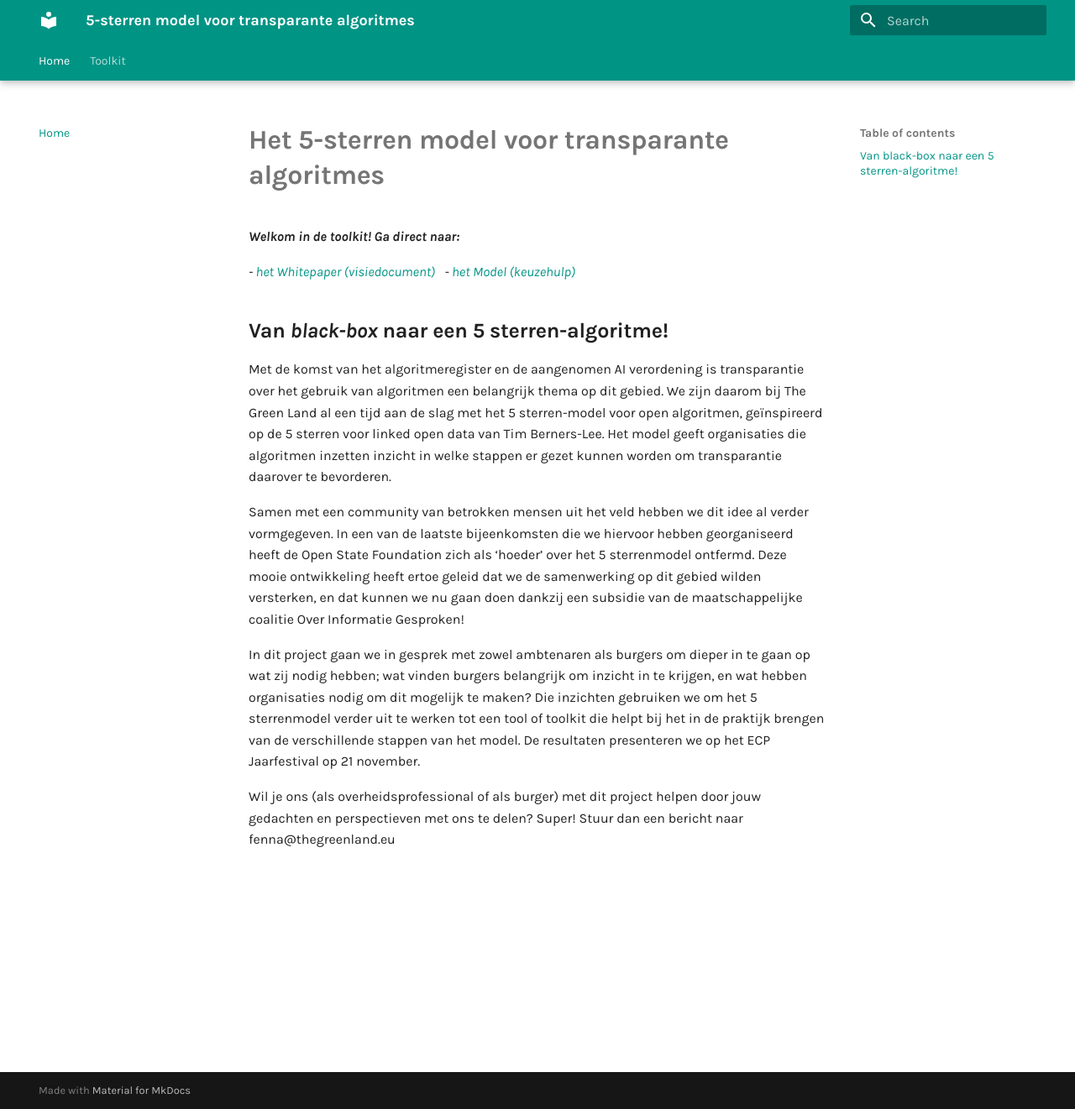
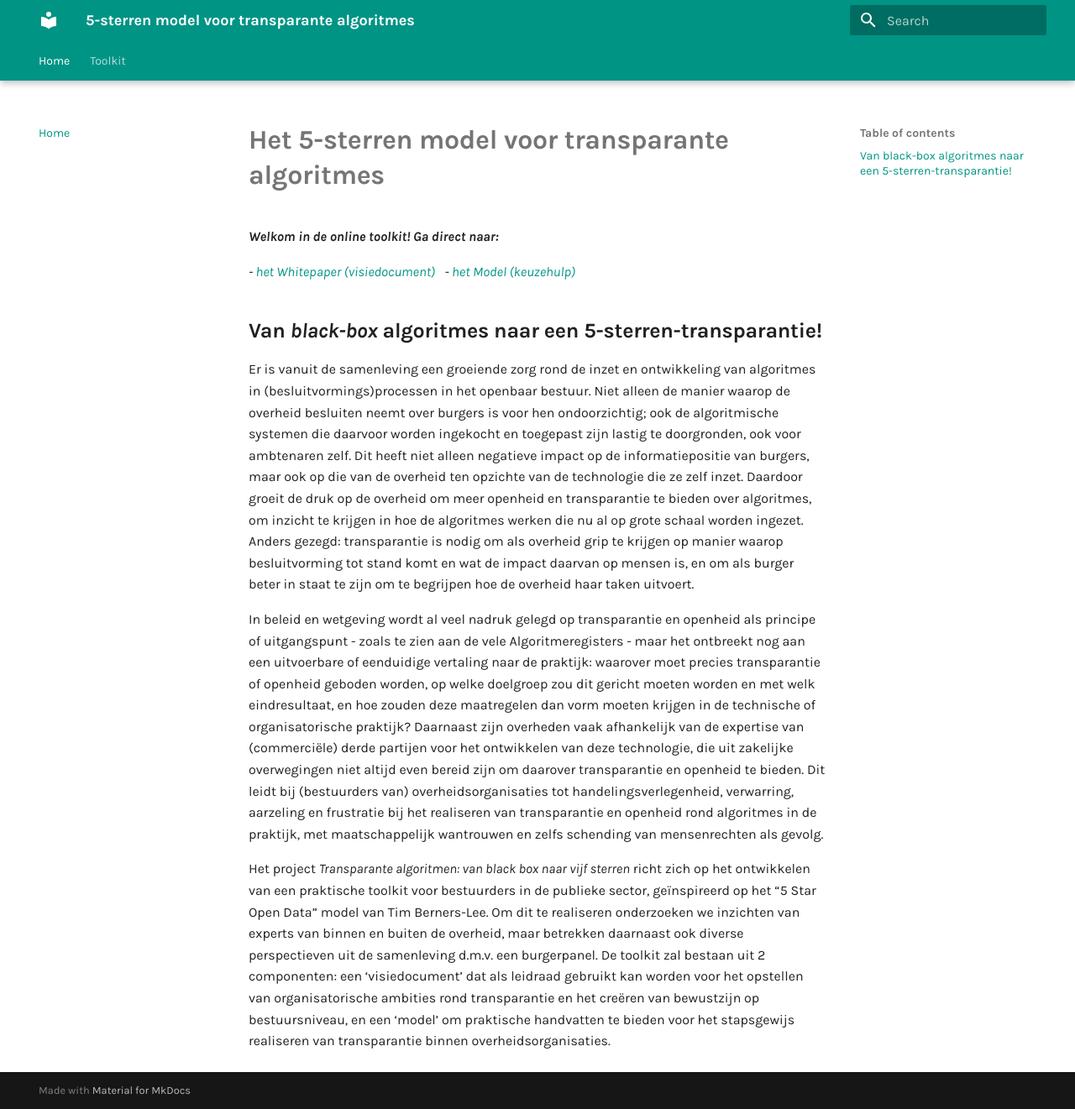
Before and after one commit to thegreenland/5-sterren-toolkit, an MkDocs documentation site: the page built from docs/index.md, in a window 1280 px wide and 1321 px high. Shown: the whole window at 84% size. Built offline with MkDocs 1.6.1 and Material for MkDocs 9.7.7, drawn with Linux system fonts in a browser that asks for light colours.

Commit message:
update landing text

```diff
--- a/docs/index.md
+++ b/docs/index.md
@@ -1,20 +1,17 @@
 # **Het 5-sterren model voor transparante algoritmes**
 
 
-***Welkom in de toolkit! Ga direct naar:***
+***Welkom in de online toolkit! Ga direct naar:***
 
 *- [het Whitepaper (visiedocument)](whitepaper.md)*
 &nbsp;
 *- [het Model (keuzehulp)](model.md)*
 
 
-## **Van *black-box* naar een 5 sterren-algoritme!**
+## **Van *black-box* algoritmes naar een 5-sterren-transparantie!**
 
+Er is vanuit de samenleving een groeiende zorg rond de inzet en ontwikkeling van algoritmes in (besluitvormings)processen in het openbaar bestuur. Niet alleen de manier waarop de overheid besluiten neemt over burgers is voor hen ondoorzichtig; ook de algoritmische systemen die daarvoor worden ingekocht en toegepast zijn lastig te doorgronden, ook voor ambtenaren zelf. Dit heeft niet alleen negatieve impact op de informatiepositie van burgers, maar ook op die van de overheid ten opzichte van de technologie die ze zelf inzet. Daardoor groeit de druk op de overheid om meer openheid en transparantie te bieden over algoritmes, om inzicht te krijgen in hoe de algoritmes werken die nu al op grote schaal worden ingezet. Anders gezegd: transparantie is nodig om als overheid grip te krijgen op manier waarop besluitvorming tot stand komt en wat de impact daarvan op mensen is, en om als burger beter in staat te zijn om te begrijpen hoe de overheid haar taken uitvoert.
 
-Met de komst van het algoritmeregister en de aangenomen AI verordening is transparantie over het gebruik van algoritmen een belangrijk thema op dit gebied. We zijn daarom bij The Green Land al een tijd aan de slag met het 5 sterren-model voor open algoritmen, geïnspireerd op de 5 sterren voor linked open data van Tim Berners-Lee. Het model geeft organisaties die algoritmen inzetten inzicht in welke stappen er gezet kunnen worden om transparantie daarover te bevorderen.
+In beleid en wetgeving wordt al veel nadruk gelegd op transparantie en openheid als principe of uitgangspunt - zoals te zien aan de vele Algoritmeregisters - maar het ontbreekt nog aan een uitvoerbare of eenduidige vertaling naar de praktijk: waarover moet precies transparantie of openheid geboden worden, op welke doelgroep zou dit gericht moeten worden en met welk eindresultaat, en hoe zouden deze maatregelen dan vorm moeten krijgen in de technische of organisatorische praktijk? Daarnaast zijn overheden vaak afhankelijk van de expertise van (commerciële) derde partijen voor het ontwikkelen van deze technologie, die uit zakelijke overwegingen niet altijd even bereid zijn om daarover transparantie en openheid te bieden. Dit leidt bij (bestuurders van) overheidsorganisaties tot handelingsverlegenheid, verwarring, aarzeling en frustratie bij het realiseren van transparantie en openheid rond algoritmes in de praktijk, met maatschappelijk wantrouwen en zelfs schending van mensenrechten als gevolg.
 
-Samen met een community van betrokken mensen uit het veld hebben we dit idee al verder vormgegeven. In een van de laatste bijeenkomsten die we hiervoor hebben georganiseerd heeft de Open State Foundation zich als ‘hoeder’ over het 5 sterrenmodel ontfermd. Deze mooie ontwikkeling heeft ertoe geleid dat we de samenwerking op dit gebied wilden versterken, en dat kunnen we nu gaan doen dankzij een subsidie van de maatschappelijke coalitie Over Informatie Gesproken!
-
-In dit project gaan we in gesprek met zowel ambtenaren als burgers om dieper in te gaan op wat zij nodig hebben; wat vinden burgers belangrijk om inzicht in te krijgen, en wat hebben organisaties nodig om dit mogelijk te maken? Die inzichten gebruiken we om het 5 sterrenmodel verder uit te werken tot een tool of toolkit die helpt bij het in de praktijk brengen van de verschillende stappen van het model. De resultaten presenteren we op het ECP Jaarfestival op 21 november.
-
-Wil je ons (als overheidsprofessional of als burger) met dit project helpen door jouw gedachten en perspectieven met ons te delen? Super! Stuur dan een bericht naar fenna@thegreenland.eu
+Het project *Transparante algoritmen: van black box naar vijf sterren* richt zich op het ontwikkelen van een praktische toolkit voor bestuurders in de publieke sector, geïnspireerd op het “5 Star Open Data” model van Tim Berners-Lee. Om dit te realiseren onderzoeken we inzichten van experts van binnen en buiten de overheid, maar betrekken daarnaast ook diverse perspectieven uit de samenleving d.m.v. een burgerpanel. De toolkit zal bestaan uit 2 componenten: een ‘visiedocument’ dat als leidraad gebruikt kan worden voor het opstellen van organisatorische ambities rond transparantie en het creëren van bewustzijn op bestuursniveau, en een ‘model’ om praktische handvatten te bieden voor het stapsgewijs realiseren van transparantie binnen overheidsorganisaties.
```
